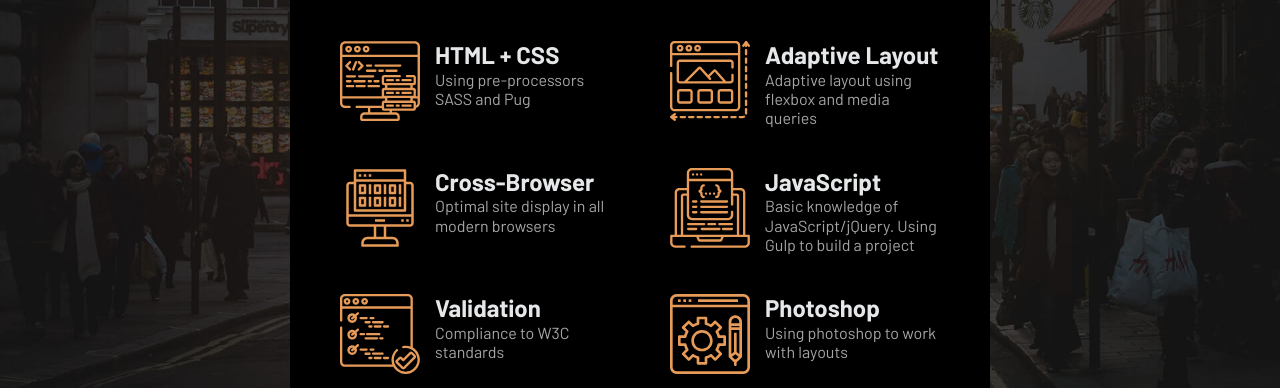
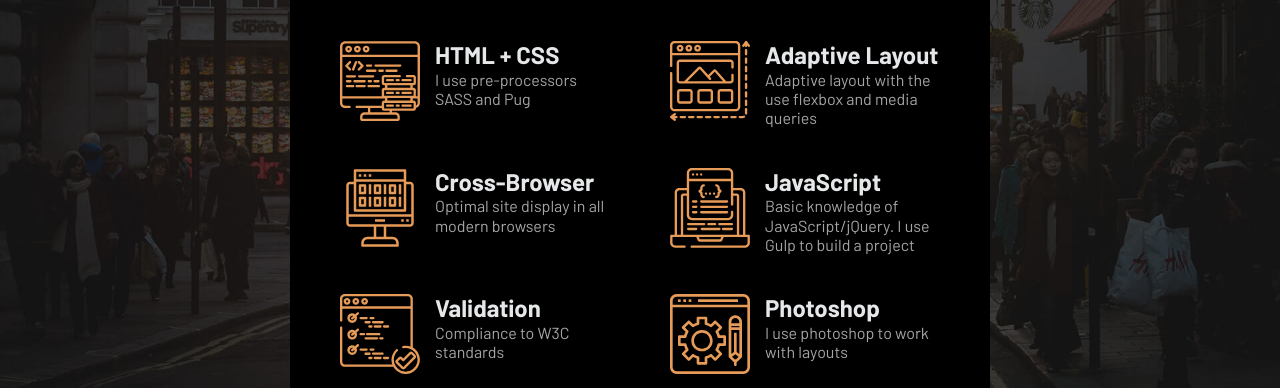
Before and after one commit to pavel-khv/portfolio, a plain HTML site: page index.html in a window 1280 px wide. Both pictures are taken after a click on the item "SKILLS". Shown: the part 390-778 px from the top of the page. Drawn offline with nearby package versions, Linux system fonts and the light colour scheme; files that its build step writes are made by us from their sources; files whose address does not match are found by name.

Commit message:
edited the text in the "skills" block

```diff
--- a/index.html
+++ b/index.html
@@ -131,7 +131,7 @@
               </div>
               <div class="skills-box__wrap">
                 <h3 class="skills-box__title">HTML + CSS</h3>
-                <p class="skills-box__description">Using pre-processors SASS and Pug</p>
+                <p class="skills-box__description">I use pre-processors SASS and Pug</p>
               </div>
             </div>
             <div class="skills-box">
@@ -140,7 +140,7 @@
               </div>
               <div class="skills-box__wrap">
                 <h3 class="skills-box__title">Adaptive Layout</h3>
-                <p class="skills-box__description">Adaptive layout using flexbox and media queries</p>
+                <p class="skills-box__description">Adaptive layout with the use flexbox and media queries</p>
               </div>
             </div>
             <div class="skills-box">
@@ -158,7 +158,7 @@
               </div>
               <div class="skills-box__wrap">
                 <h3 class="skills-box__title">JavaScript</h3>
-                <p class="skills-box__description">Basic knowledge of JavaScript/jQuery. Using Gulp to build a project</p>
+                <p class="skills-box__description">Basic knowledge of JavaScript/jQuery. I use Gulp to build a project</p>
               </div>
             </div>
             <div class="skills-box">
@@ -176,7 +176,7 @@
               </div>
               <div class="skills-box__wrap">
                 <h3 class="skills-box__title">Photoshop</h3>
-                <p class="skills-box__description">Using photoshop to work with layouts</p>
+                <p class="skills-box__description">I use photoshop to work with layouts</p>
               </div>
             </div>
           </div>
```
